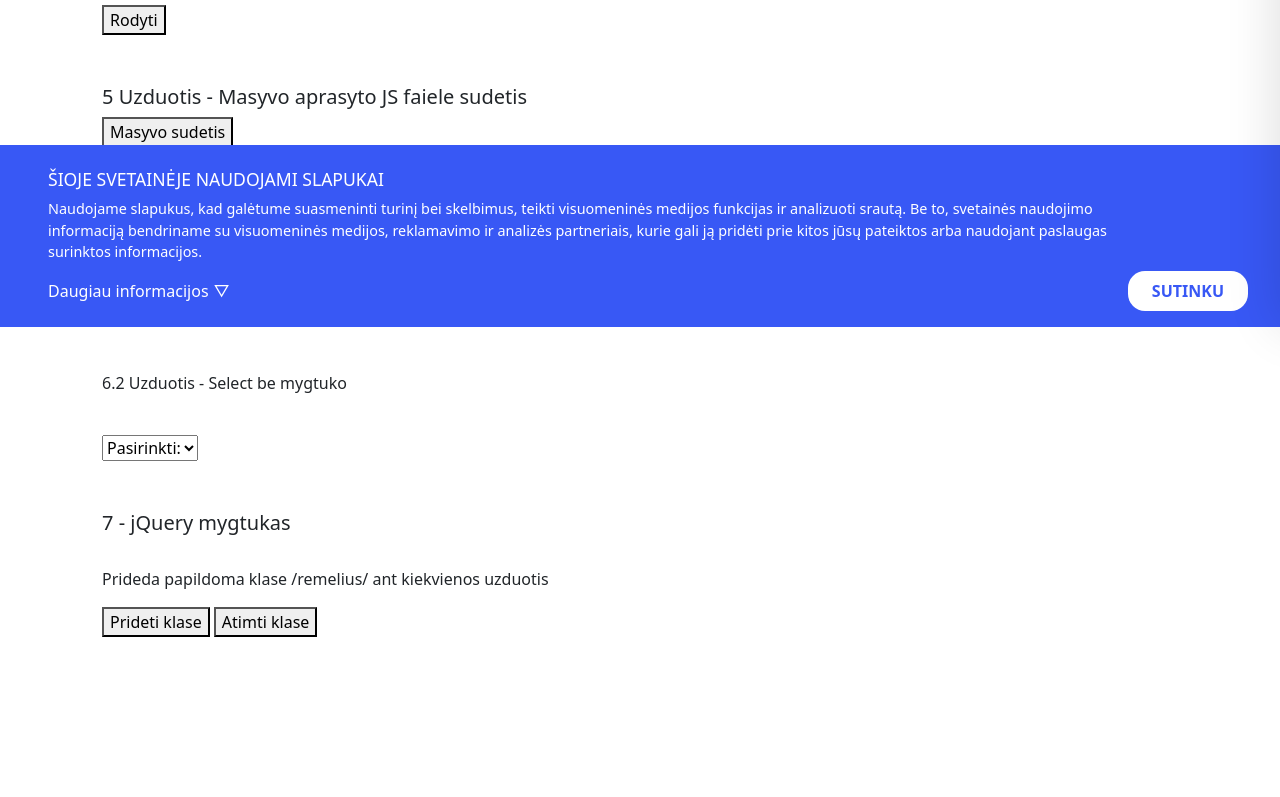
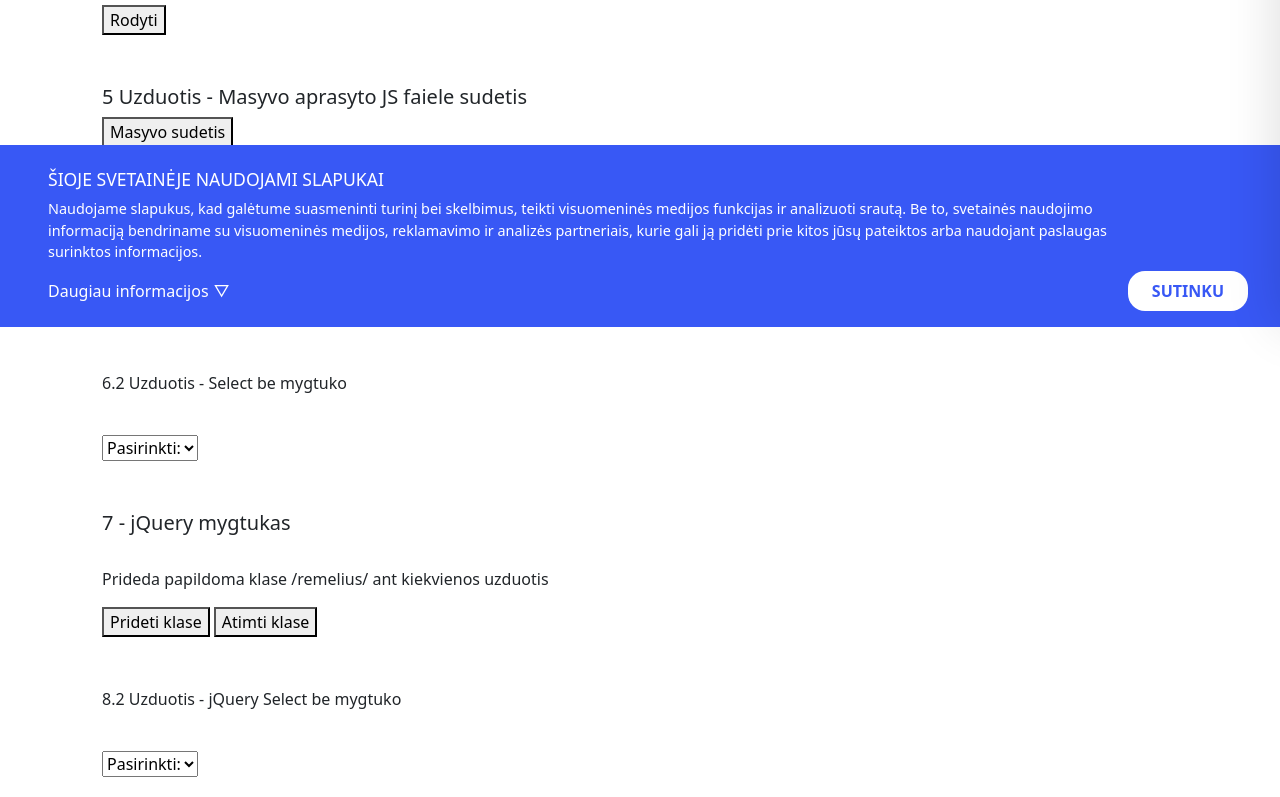
Before and after one commit to MariusCer-BIT/2021-06-30_MC_JS_pagrindai, a plain HTML site: page index.html in a window 1280 px wide. Shown: the part 473-1270 px from the top of the page. Before the commit the page ends 1130 px from the top, so only its background shows below. Drawn offline with nearby package versions, Linux system fonts and the light colour scheme.

```diff
--- a/index.html
+++ b/index.html
@@ -185,8 +185,30 @@
     </div>
 
 
+    <!-- 8 - jQuery select  -->
+
+    <div class="uzduotis">
+      <p>8.2 Uzduotis - jQuery Select be mygtuko</p>
+      <br>
+      <select id="jpasirinkimas_2">
+        <option value="niekas">Pasirinkti:</option>
+        <option value="mazda">Mazda</option>
+        <option value="zaz">Zaz</option>
+        <option value="lada">Lada</option>
+        <option value="volga">Volga</option>
+      </select>
+
+      <div id="jpasirinktas_car2"></div>
+      <div id="jpap_tekstas_2"></div>
+
+      </div>
+
+
 
   </div> <!--             Container uzdarymas    -->
+
+
+
 
 
 
```
Also changed, not shown: assets/js/custom.js (+52 -1 lines).
